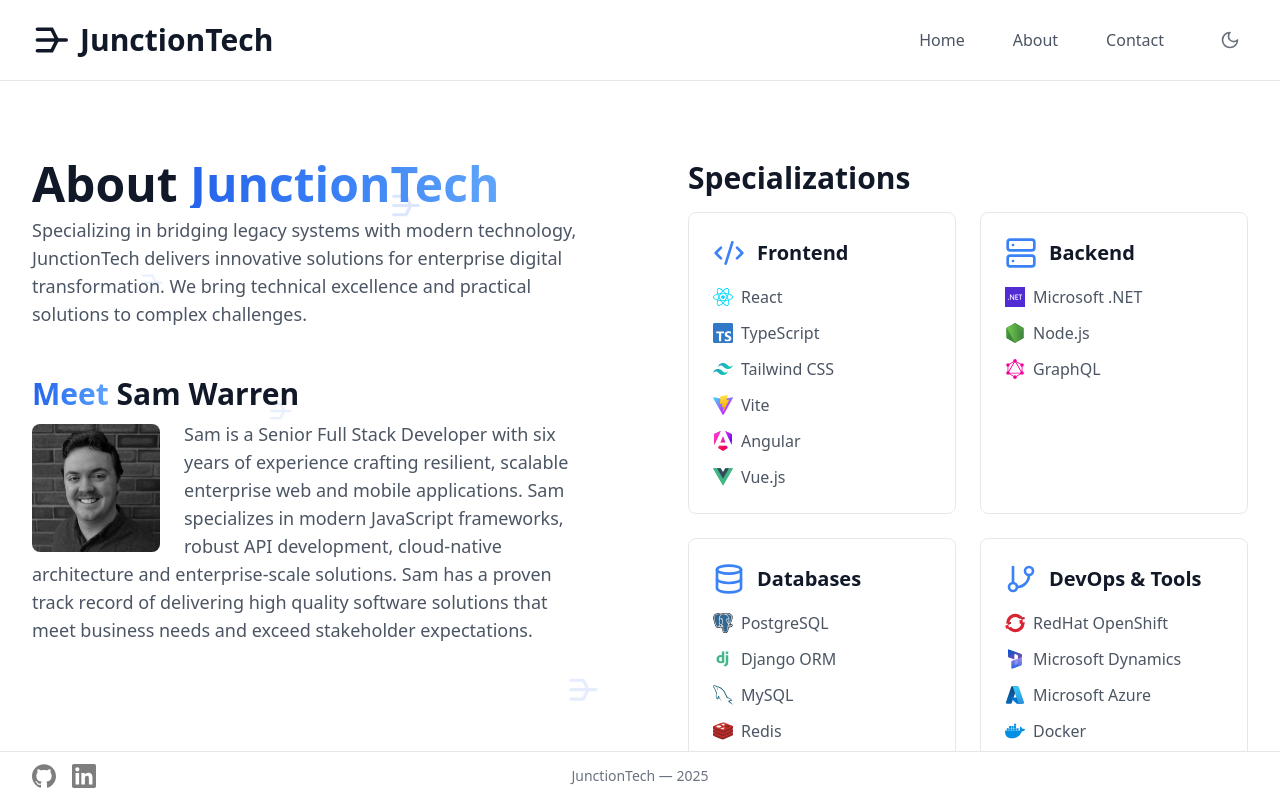
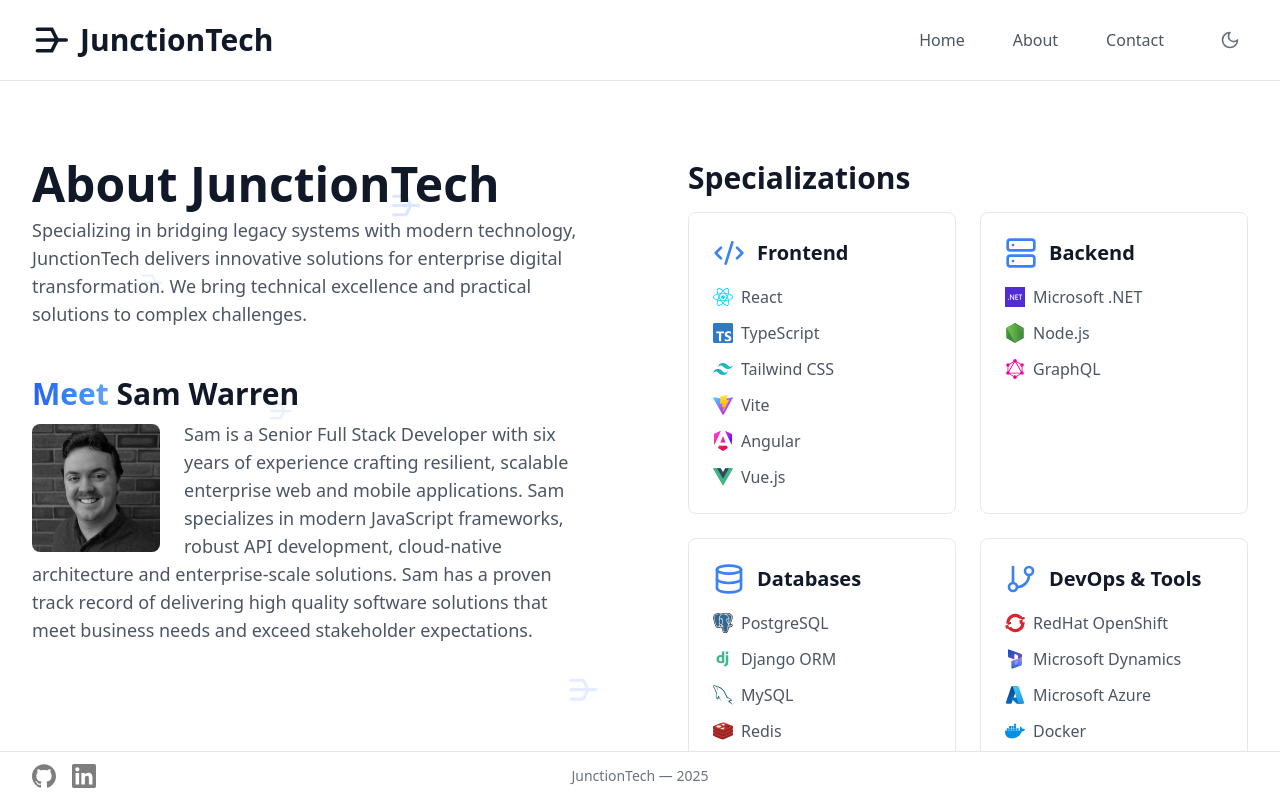
Before and after one commit to sam-warren/junction, a React (Vite) app: page /about in a window 1280 px wide. Shown: the top 798 px of the page. Built offline with nearby package versions, Linux system fonts and the light colour scheme.

Commit message:
Improve iOS experience

```diff
--- a/src/components/about/AboutSection.tsx
+++ b/src/components/about/AboutSection.tsx
@@ -211,17 +211,14 @@
   ];
 
   return (
-    <div className="relative min-h-screen">
+    <div className="relative">
       <section className="relative mx-auto w-full max-w-7xl p-4 sm:px-6 lg:px-8 lg:pt-40">
         {/* Introduction and Proficiency Grid Row */}
         <div className="mb-20 flex flex-col lg:flex-row lg:gap-16 xl:gap-24">
           {/* Left Column - Text Content */}
           <div className="mb-12 lg:mb-0 lg:w-1/2">
             <h2 className="mb-2 text-4xl font-bold text-gray-900 sm:text-5xl dark:text-white">
-              About{" "}
-              <span className="inline-block bg-gradient-to-r from-blue-600 via-blue-500 to-blue-400 bg-clip-text text-transparent dark:from-blue-400 dark:via-blue-500 dark:to-blue-600">
-                JunctionTech
-              </span>
+              About JunctionTech
             </h2>
             <p className="mb-12 text-lg text-gray-600 dark:text-gray-300">
               Specializing in bridging legacy systems with modern technology,
--- a/src/components/layout/Layout.tsx
+++ b/src/components/layout/Layout.tsx
@@ -12,7 +12,7 @@
     <div className="relative flex min-h-screen flex-col bg-transparent">
       <Header />
       <GridBackground />
-      <main className="relative flex-grow overflow-y-auto pt-16 lg:pt-0">
+      <main className="relative flex-grow pt-16 lg:pt-0">
         {children}
       </main>
       <Footer />
```
Also changed, not shown: 1 other file (tests, documents, lock files or other folders).
